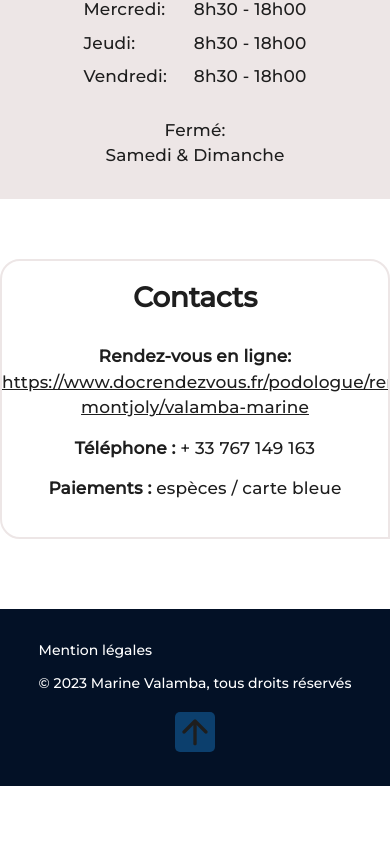
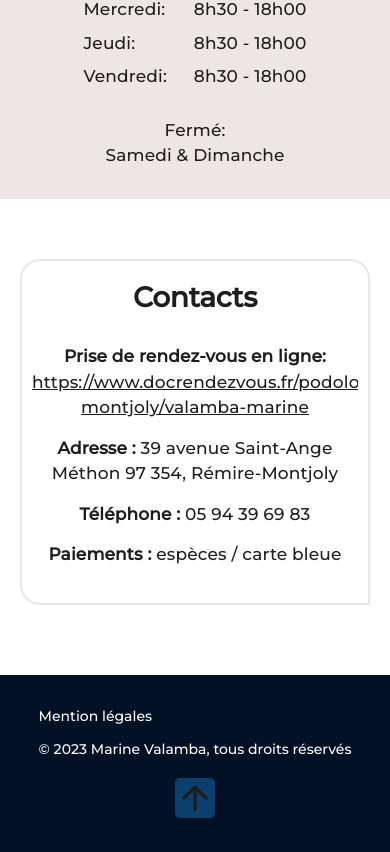
Before and after one commit to IndraGeorge/site-podologue, a React (Vite) app: page / in a window 390 px wide. Shown: the part 4180-5032 px from the top of the page. Before the commit the page ends 4966 px from the top, so only its background shows below. Built offline with nearby package versions, Linux system fonts and the light colour scheme.

Commit message:
replace phone number

```diff
--- a/src/components/Contacts.tsx
+++ b/src/components/Contacts.tsx
@@ -1,4 +1,5 @@
 import { Box, Typography } from "@mui/material";
+import useMediaQuery from '@mui/material/useMediaQuery'
 
 const paragrapheStyle = {
   textAlign: "center",
@@ -6,22 +7,24 @@ const paragrapheStyle = {
 };
 
 export function Contacts() {
+  const matches = useMediaQuery('(max-width:1000px)')
   return (
     <Box
       id="contacts"
       sx={{
         marginTop: "60px",
         border: "2px solid #EDE6E6",
-        padding: "20px 0 20px 0",
+        padding: "20px 10px 20px 10px",
         maxWidth: "1000px",
         borderRadius: "20px 20px 0 20px",
+        marginInline: matches ? "20px" : "auto",
       }}
     >
       <Typography variant="h2" sx={{ textAlign: "center", marginBottom: "30px" }}>
         Contacts
       </Typography>
       <Typography sx={paragrapheStyle}>
-        <b>Rendez-vous en ligne:</b>{" "}
+        <b>Prise de rendez-vous en ligne:</b>{" "}
         <a
           href="https://www.docrendezvous.fr/podologue/remire-montjoly/valamba-marine"
           target="_blank"
@@ -30,8 +33,12 @@ export function Contacts() {
         </a>
       </Typography>
       <Typography sx={paragrapheStyle}>
+        <b>Adresse :</b> 39 avenue Saint-Ange Méthon 97
+        354, Rémire-Montjoly
+      </Typography>
+      <Typography sx={paragrapheStyle}>
         {" "}
-        <b>Téléphone :</b> + 33 767 149 163{" "}
+        <b>Téléphone :</b> 05 94 39 69 83{" "}
       </Typography>
       <Typography sx={paragrapheStyle}>
         <b>Paiements :</b> espèces / carte bleue
```
